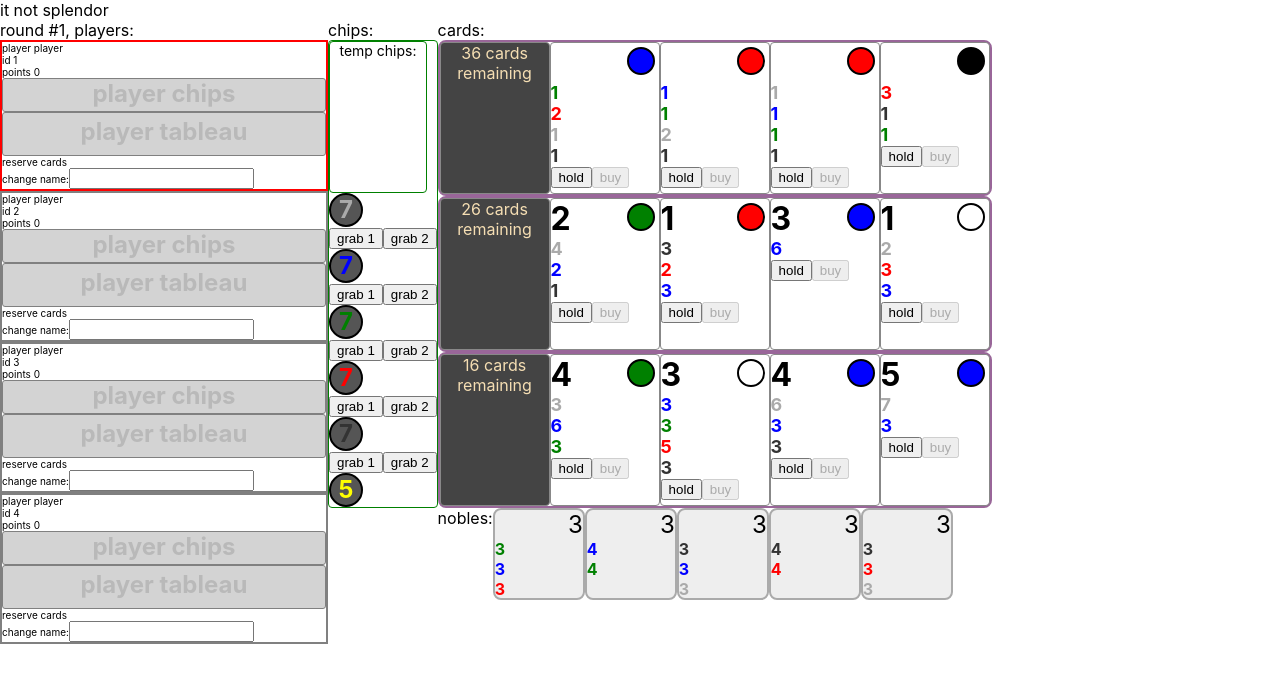
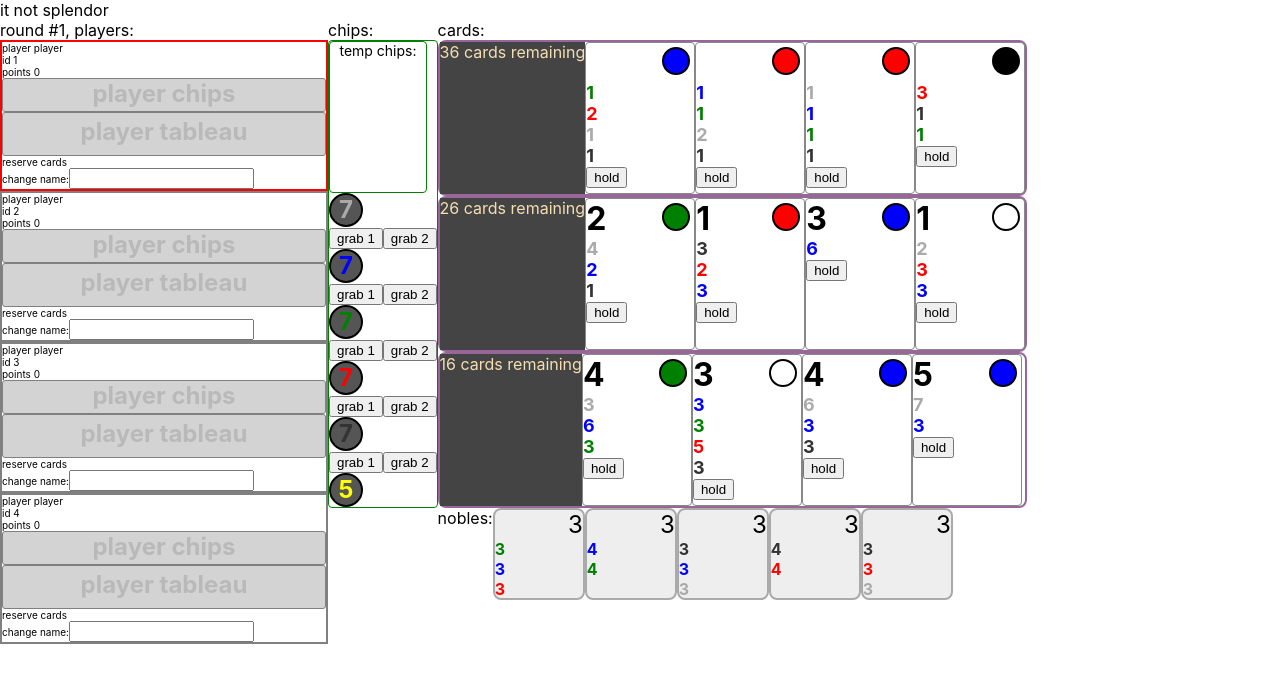
Before and after one commit to jmenter/splendr, a React (Create React App) app: page / in a window 1280 px wide. Shown: the top 682 px of the page. Built offline with nearby package versions, Linux system fonts and the light colour scheme.

Commit message:
buy reserve cards

```diff
--- /dev/null
+++ b/src/components/Game/CardComponent.scss
@@ -0,0 +1,54 @@
+.CardComponent {
+  border: 1px solid #888;
+  border-radius: 4px;
+  height: 150px;
+  width: 108px;
+
+  .point-value {
+    display: inline;
+    font-size: 32px;
+    text-align: left;
+    font-weight: bold;
+  }
+
+  .indicator {
+    float: right;
+    margin: 4px;
+    .color-indicator {
+      width: 24px;
+      height: 24px;
+      border-radius: 50%;
+    }
+    .white {
+      background-color: white;
+      border: 2px solid black;
+    }
+    .blue {
+      background-color: blue;
+      border: 2px solid black;
+    }
+    .green {
+      background-color: green;
+      border: 2px solid black;
+    }
+    .red {
+      background-color: red;
+      border: 2px solid black;
+    }
+    .black {
+      background-color: black;
+      border: 2px solid black;
+    }
+  }
+  .costs {
+    display: inline;
+    .cost {
+      font-size: 18px;
+      font-weight: bold;
+    }
+  }
+  .actions {
+    position: relative;
+    display: inline-block;
+  }
+}
--- /dev/null
+++ b/src/components/Game/CardComponent.tsx
@@ -0,0 +1,56 @@
+import "./CardComponent.scss";
+import { observer } from "mobx-react";
+import React from "react";
+import { Card } from "../../game/card";
+
+export type CardHandler = (id: string) => void;
+
+export default observer(
+  (props: {
+    id: string;
+    card: Card;
+    purchaseHandler: CardHandler | undefined;
+    reserveHandler: CardHandler | undefined;
+  }) => {
+    const purchaseHandler = props.purchaseHandler;
+    const reserveHandler = props.reserveHandler;
+    return (
+      <div className="CardComponent" id={props.id}>
+        <div className="point-value">
+          {props.card.pointValue > 0 ? props.card.pointValue : "\u00a0"}
+        </div>
+        <div className="indicator">
+          <div className={"color-indicator " + props.card.color}> </div>
+        </div>
+        <div className="costs">
+          {props.card.costs.map((cost) => {
+            const className = `cost ${cost.color}`;
+            return (
+              <div className={className} key={className}>
+                {cost.amount}
+              </div>
+            );
+          })}
+        </div>
+        <div className="actions">
+          {reserveHandler && (
+            <button
+              id={props.id}
+              onClick={(event) => reserveHandler(event.currentTarget.id)}
+            >
+              hold
+            </button>
+          )}
+          {purchaseHandler && (
+            <button
+              id={props.id}
+              onClick={(event) => purchaseHandler(event.currentTarget.id)}
+            >
+              buy
+            </button>
+          )}
+        </div>
+      </div>
+    );
+  }
+);
--- a/src/components/Game/CardStackComponent.scss
+++ b/src/components/Game/CardStackComponent.scss
@@ -9,59 +9,4 @@
     background-color: #444;
     color: wheat;
   }
-
-  .card {
-    border: 1px solid #888;
-    border-radius: 4px;
-    height: 150px;
-    width: 108px;
-
-    .point-value {
-      display: inline;
-      font-size: 32px;
-      text-align: left;
-      font-weight: bold;
-    }
-
-    .indicator {
-      float: right;
-      margin: 4px;
-      .color-indicator {
-        width: 24px;
-        height: 24px;
-        border-radius: 50%;
-      }
-      .white {
-        background-color: white;
-        border: 2px solid black;
-      }
-      .blue {
-        background-color: blue;
-        border: 2px solid black;
-      }
-      .green {
-        background-color: green;
-        border: 2px solid black;
-      }
-      .red {
-        background-color: red;
-        border: 2px solid black;
-      }
-      .black {
-        background-color: black;
-        border: 2px solid black;
-      }
-    }
-    .costs {
-      display: inline;
-      .cost {
-        font-size: 18px;
-        font-weight: bold;
-      }
-    }
-    .actions {
-      position: relative;
-      display: inline-block;
-    }
-  }
 }
--- a/src/components/Game/CardStackComponent.tsx
+++ b/src/components/Game/CardStackComponent.tsx
@@ -4,6 +4,7 @@ import React from "react";
 import stores from "../../stores/Stores";
 import { observer } from "mobx-react";
 import { CardCostTier } from "../../game/card";
+import CardComponent from "./CardComponent";
 
 export type CardStackComponentProps = {
   cardCostTier: CardCostTier;
@@ -25,45 +26,21 @@ export default observer((props: CardStackComponentProps) => {
     <div className="CardStackComponent">
       <div className="card remaining">{remainingCards} cards remaining</div>
       {visibleCards.map((card, index) => {
-        const canPurchase = game.playerCanPurchase(card);
         const id = `${props.cardCostTier}-${index}`;
         return (
-          <div className="card" key={id}>
-            <div className="point-value">
-              {card.pointValue > 0 ? card.pointValue : "\u00a0"}
-            </div>
-            <div className="indicator">
-              <div className={"color-indicator " + card.color}> </div>
-            </div>
-            <div className="costs">
-              {card.costs.map((cost) => {
-                const className = `cost ${cost.color}`;
-                return (
-                  <div className={className} key={className}>
-                    {cost.amount}
-                  </div>
-                );
-              })}
-            </div>
-            <div className="actions">
-              <button
-                id={id}
-                onClick={(event) => game.reserveHandler(event.currentTarget.id)}
-                disabled={!game.playerCanReserve}
-              >
-                hold
-              </button>
-              <button
-                id={id}
-                onClick={(event) =>
-                  game.purchaseHandler(event.currentTarget.id)
-                }
-                disabled={!canPurchase}
-              >
-                buy
-              </button>
-            </div>
-          </div>
+          <CardComponent
+            key={id}
+            id={id}
+            card={card}
+            purchaseHandler={
+              game.playerCanPurchase(card)
+                ? game.tablePurchaseHandler
+                : undefined
+            }
+            reserveHandler={
+              game.playerCanReserve ? game.reserveHandler : undefined
+            }
+          />
         );
       })}
     </div>
--- a/src/components/Game/PlayerComponent.tsx
+++ b/src/components/Game/PlayerComponent.tsx
@@ -5,6 +5,7 @@ import stores from "../../stores/Stores";
 import { observer } from "mobx-react";
 import { observable } from "mobx";
 import Player from "../../game/player";
+import CardComponent from "./CardComponent";
 
 export type PlayerProps = {
   player: Player;
@@ -90,15 +91,21 @@ export default class PlayerComponent extends React.Component<PlayerProps> {
           <div className="reserve-cards-container">
             <div className="background">reserve cards</div>
             <div className="reserve-cards">
-              {player.reserveCards.map((card) => {
+              {player.reserveCards.map((card, index) => {
                 console.log("here's a card: ", card);
+                const id = `reservecard-${index}`;
+                const purchaseHandler = stores.gameStore.game.playerCanPurchase(
+                  card
+                )
+                  ? stores.gameStore.game.reservePurchaseHandler
+                  : undefined;
                 return (
-                  <div className={`card ${card.color}`} key={Math.random()}>
-                    {card.pointValue}
-                    {card.color}
-                    {/* {card.costs}
-                    {card.tier} */}
-                  </div>
+                  <CardComponent
+                    id={id}
+                    card={card}
+                    purchaseHandler={purchaseHandler}
+                    reserveHandler={undefined}
+                  />
                 );
               })}
             </div>
--- a/src/game/game.ts
+++ b/src/game/game.ts
@@ -111,7 +111,7 @@ export default class SplendorGame {
     this.endPlayerTurn();
   };
 
-  @action purchaseHandler = (targetId: string) => {
+  @action tablePurchaseHandler = (targetId: string) => {
     const ids = targetId.split("-");
     const costTier = Number(ids[0]) as CardCostTier;
     const cardIndex = Number(ids[1]);
@@ -121,7 +121,17 @@ export default class SplendorGame {
       return;
     }
     const cardToBuy = cardStack.splice(cardIndex, 1)[0];
+    this.handleCardPurchaseTransaction(cardToBuy);
+  };
 
+  @action reservePurchaseHandler = (target: string) => {
+    const ids = target.split("-");
+    const index = Number(ids[1]);
+    const cardToBuy = this.currentPlayer.reserveCards.splice(index, 1)[0];
+    this.handleCardPurchaseTransaction(cardToBuy);
+  };
+
+  @action handleCardPurchaseTransaction(cardToBuy: Card) {
     var deficit = 0;
     cardToBuy.costs.forEach((cost) => {
       const costReduction = this.currentPlayer.costReductionFor(cost.color);
@@ -141,7 +151,7 @@ export default class SplendorGame {
     }
     this.currentPlayer.tableau.push(cardToBuy);
     this.endPlayerTurn();
-  };
+  }
 
   @action
   returnChipHandler = (targetId: string) => {
```
